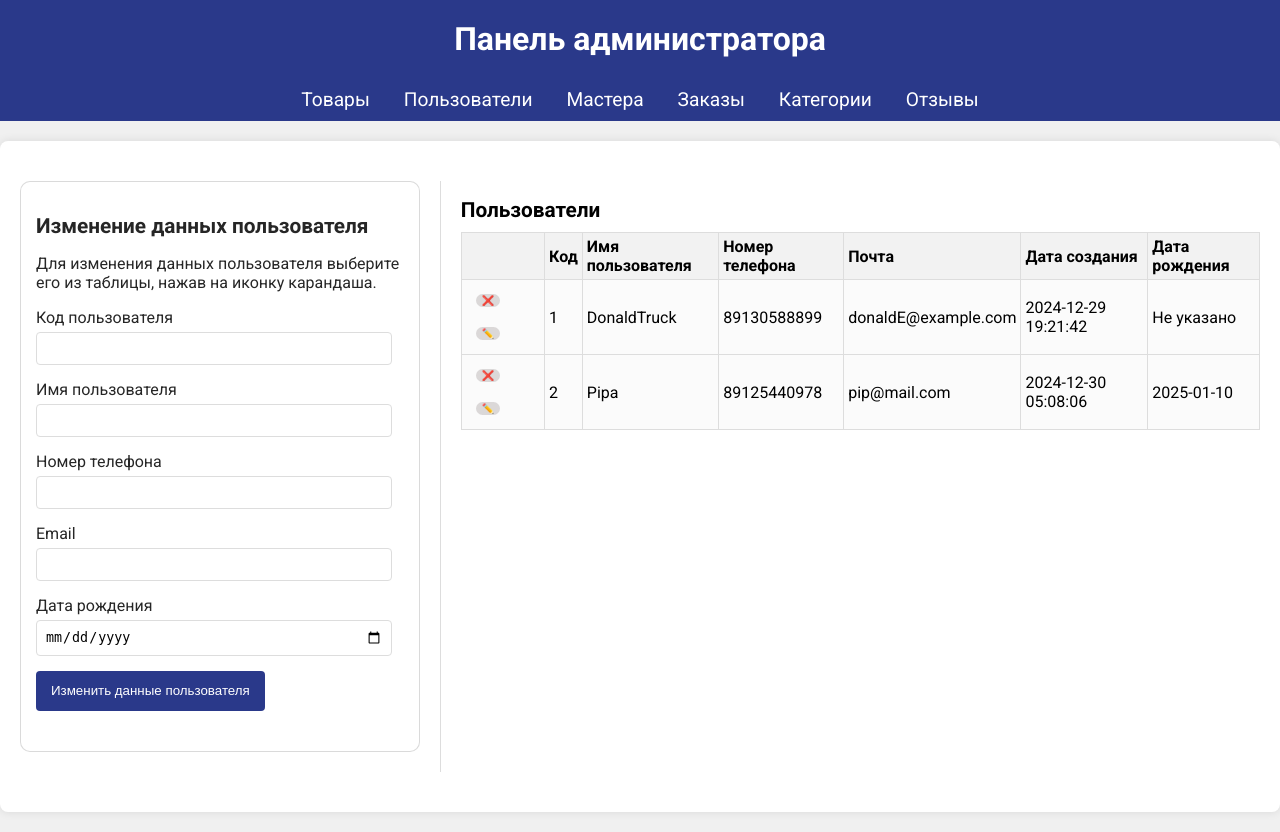
After one commit to kak-rastoki/souvenir-shop-rbac-flask, a Flask app: page /admin/users in a window 1280 px wide. The commit adds this page. Run offline with Flask 3, Linux system fonts and the light colour scheme.

Commit message:
AP -> Добавлена страница для работы с ПОЛЬЗОВАТЕЛЯМИ все функционирует чуть-чуть поправлен дизайн

```diff
--- a/app.py
+++ b/app.py
@@ -1,6 +1,7 @@
 from flask import Flask, render_template,url_for, send_file,redirect, request, jsonify, session,flash,get_flashed_messages
 from flask_sqlalchemy import SQLAlchemy
 import io
+from datetime import datetime
 from werkzeug.security import generate_password_hash
 
 app = Flask(__name__)
@@ -126,7 +127,7 @@ def index():
 def showBase():
     return render_template('base.html')
 
-# Админ-панель
+# ------------- АДМИН-ПАНЕЛЬ -------------------- #
 @app.route('/admin')
 def Admin_products():
     masters = Masters.query.all()
@@ -278,6 +279,84 @@ def edit_product():
             print(f'Продукт {product.ID_product} - {product.Name_product} успешно изменен')
             return redirect(url_for('Admin_products')) # успешный редирект
 
+
+# AP - Users
+@app.route('/admin/users')
+def Admin_users():
+    users = Users.query.all()
+    errors2=get_flashed_messages(category_filter=['error2'])
+    if not errors2:
+        errors2 = {}
+    return render_template('admin/A_users.html', users=users, errors2=errors2)
+
+@app.route('/admin/edit_user', methods=['POST'])
+def edit_user():
+    error_messages = ""
+    if request.method == 'POST':
+        edit_code = request.form.get('editCode')
+        edit_name = request.form.get('editName')
+        edit_phone = request.form.get('editPhone')
+        edit_email = request.form.get('editEmail')
+        edit_bday = request.form.get('editBday')
+
+        user = Users.query.get(edit_code)
+
+        if not edit_name or not edit_phone or not edit_email:
+            error_messages = "Заполните все поля!"
+
+        if user:
+           user.Name_user = edit_name
+           user.phone_number = edit_phone
+           user.mail_user = edit_email
+
+           if edit_bday:
+               user.BirthDay_user = datetime.strptime(edit_bday,'%Y-%m-%d').date()
+           else:
+               user.BirthDay_user = None
+        else:
+            print(f'Внутренняя ошибка сервера. Пользователь {user.ID_user} - не найден')
+            error_messages = "Пользователь не найден"
+
+        if error_messages:
+            flash(error_messages, 'error2')
+            return redirect(url_for('Admin_users'))
+        else:
+            db.session.commit()
+            flash("Изменения выполнены успешно", 'error2')
+            print(f'Пользователь {user.ID_user} - {user.Name_user} успешно изменен')
+            return redirect(url_for('Admin_users'))
+
+
+@app.route('/api/user/<int:user_id>', methods=['GET'])
+def get_user_api(user_id):
+    user = Users.query.get_or_404(user_id)
+
+    user_data = {
+        'ID_user': user.ID_user,
+        'Name_user': user.Name_user,
+        'phone_number': user.phone_number,
+        'mail_user': user.mail_user,
+        'BirthDay_user': user.BirthDay_user.isoformat() if user.BirthDay_user else None,
+        'created_at': user.created_at.isoformat()
+
+    }
+
+    return jsonify(user_data)
+
+@app.route('/delete_user/<int:id>', methods=['POST'])
+def delete_user(id):
+    user= Users.query.get(id)
+    if user:
+        db.session.delete(user)
+        db.session.commit()
+        print (f'Пользователь {user.ID_user} - {user.Name_user} успешно удален')
+    else:
+        print (f'Внутренняя ошибка сервера. Пользователь {user.ID_user} - не найден')
+
+    return redirect(url_for('Admin_users'))
+
+
+
 # АВТОРИЗАЦИЯ \ РЕГИСТРАЦИЯ
 @app.route('/signup') # Вывод страницы авторизации \ регистрации
 def signup():
--- a/static/css/admin.css
+++ b/static/css/admin.css
@@ -1,5 +1,4 @@
 @import url('https://fonts.googleapis.com/css2?family=Roboto+Mono:ital,wght@0,100..700;1,100..700&family=Roboto:ital,wght@0,100;0,300;0,400;0,500;0,700;0,900;1,100;1,300;1,400;1,500;1,700;1,900&display=swap');
-
 
 body {
     font-family: "Roboto", serif;
@@ -13,8 +12,9 @@ body {
     min-width: 700px;
     margin: 20px auto;
     padding: 20px;
-  background-color: #fff;
+    background-color:#fff;
     border-radius: 8px;
+    /* color:white; */
     box-shadow: 0 0 10px rgba(0, 0, 0, 0.1);
   }
 
@@ -69,6 +69,7 @@ padding-left: 20px;
 
   .form-group {
     margin-bottom: 15px;
+
   }
 
   .form-group label {
@@ -157,6 +158,8 @@ margin-bottom: 10px;
    box-shadow: 0px 10px 20px rgba(0, 0, 0, 0);
    transition: 1s;
    margin:0px 0px 20px 0px;
+   background-color: #ffffff;
+   color: #262626;
   }
 
 
--- /dev/null
+++ b/templates/admin/A_users.html
@@ -0,0 +1,126 @@
+{% extends 'AdminBase.html' %}
+{% block title %}
+    Управление пользователями
+{% endblock %}
+
+{% block content %}
+    <div class="container">
+        <div class="main-content">
+            <div class="form-section">
+                 <section class = "form-cart">
+                    <h2 class="section-title">Изменение данных пользователя</h2>
+                    <p>Для изменения данных пользователя выберите его из таблицы, нажав на иконку карандаша.</p>
+                    <form method="POST" action="{{url_for('edit_user')}}">
+                        <div class="form-group">
+                            <label for="editCode">Код пользователя</label>
+                             <input type="text" name="editCode" id="editCode" readonly>
+                        </div>
+                        <div class="form-group">
+                            <label for="editName">Имя пользователя</label>
+                            <input type="text" id="editName" name="editName">
+                        </div>
+                        <div class="form-group">
+                            <label for="editPhone">Номер телефона</label>
+                            <input type="text" id="editPhone" name="editPhone">
+                        </div>
+                        <div class="form-group">
+                            <label for="editEmail">Email</label>
+                            <input type="email" id="editEmail" name="editEmail">
+                        </div>
+                        <div class="form-group">
+                             <label for="editBday">Дата рождения</label>
+                             <input type="date" id="editBday" name="editBday">
+                        </div>
+
+                        <div class="form-group">
+                            <button type="submit">Изменить данные пользователя</button>
+                              <div class="flash-messages">
+                                   {% with messages = get_flashed_messages(with_categories=true) %}
+                                   {% if messages %}
+                                       {% for category, message in messages %}
+                                           {% if category == 'error2' %}
+                                               <span class="reg-error flash">{{ message }}</span>
+                                           {% endif %}
+                                       {% endfor %}
+                                   {% endif %}
+                                   {% endwith %}
+                               </div>
+                        </div>
+                    </form>
+                </section>
+            </div>
+            <div class="table-section">
+                <h2 class="section-title">Пользователи</h2>
+                <table class="table">
+                    <thead>
+                        <tr>
+                            <th></th>
+                            <th>Код</th>
+                            <th>Имя пользователя</th>
+                            <th>Номер телефона</th>
+                            <th>Почта</th>
+                            <th>Дата создания</th>
+                            <th>Дата рождения</th>
+                        </tr>
+                    </thead>
+                    <tbody>
+                        {% for user in users %}
+                            <tr>
+                                <td>
+                                    <form action="{{ url_for('delete_user', id=user.ID_user) }}" method="POST" style="display:inline;">
+                                        <button class="func-button" type="submit" onclick="return confirm('Вы уверены, что хотите удалить этого пользователя?')">❌</button>
+                                    </form>
+                                     <button class="func-button" onclick="LoadUserEditForm({{ user.ID_user }})">✏️</button>
+                                </td>
+                                <td>{{ user.ID_user }}</td>
+                                <td>{{ user.Name_user }}</td>
+                                <td>{{ user.phone_number }}</td>
+                                <td>{{ user.mail_user }}</td>
+                                <td>{{ user.created_at.strftime('%Y-%m-%d %H:%M:%S')  }}</td>
+                                <td>{{ user.BirthDay_user.strftime('%Y-%m-%d') if user.BirthDay_user else 'Не указано'}}</td>
+                            </tr>
+                        {% endfor %}
+                    </tbody>
+                </table>
+            </div>
+        </div>
+    </div>
+    <script>
+        function LoadUserEditForm(userId) {
+            fetch(`/api/user/${userId}`)
+                .then(response => {
+                    if (!response.ok) {
+                        throw new Error('Ошибка загрузки данных пользователя');
+                    }
+                    return response.json();
+                })
+                .then(data => {
+
+                    document.getElementById('editCode').value = data.ID_user;
+                    document.getElementById('editName').value = data.Name_user;
+                    document.getElementById('editPhone').value = data.phone_number;
+                    document.getElementById('editEmail').value = data.mail_user;
+                    document.getElementById('editBday').value = data.BirthDay_user? data.BirthDay_user.split('T')[0] : ""; // Изменено здесь
+
+                    const editForm = document.querySelector('.form-cart'); // Находим первую форму с классом form-cart
+                    if (editForm) {
+                        // Добавляем подсветку
+                        editForm.classList.add('highlight');
+
+                        // Удаляем подсветку через 2 секунды
+                        setTimeout(() => {
+                        editForm.classList.remove('highlight');
+                        }, 2000);
+
+                        editForm.scrollIntoView({ behavior: 'smooth', block: 'start' });
+                    }
+                })
+
+
+                .catch(error => {
+                    console.error('Ошибка при загрузке данных пользователя:', error);
+                    alert('Не удалось загрузить данные пользователя.');
+                });
+        }
+    </script>
+{% endblock %}
--- a/templates/adminBase.html
+++ b/templates/adminBase.html
@@ -14,8 +14,8 @@
         <h1>Панель администратора</h1>
     </header>
     <nav class="nav">
-        <a href="#">Товары</a>
-        <a href="#">Пользователи</a>
+        <a href="{{url_for('Admin_products')}}">Товары</a>
+        <a href="{{url_for('Admin_users')}}">Пользователи</a>
         <a href="#">Мастера</a>
         <a href="#">Заказы</a>
         <a href="#">Категории</a>
```
Also changed, not shown: instance/woodyDB.db. Lines whose indentation alone changed are shown as unchanged.
